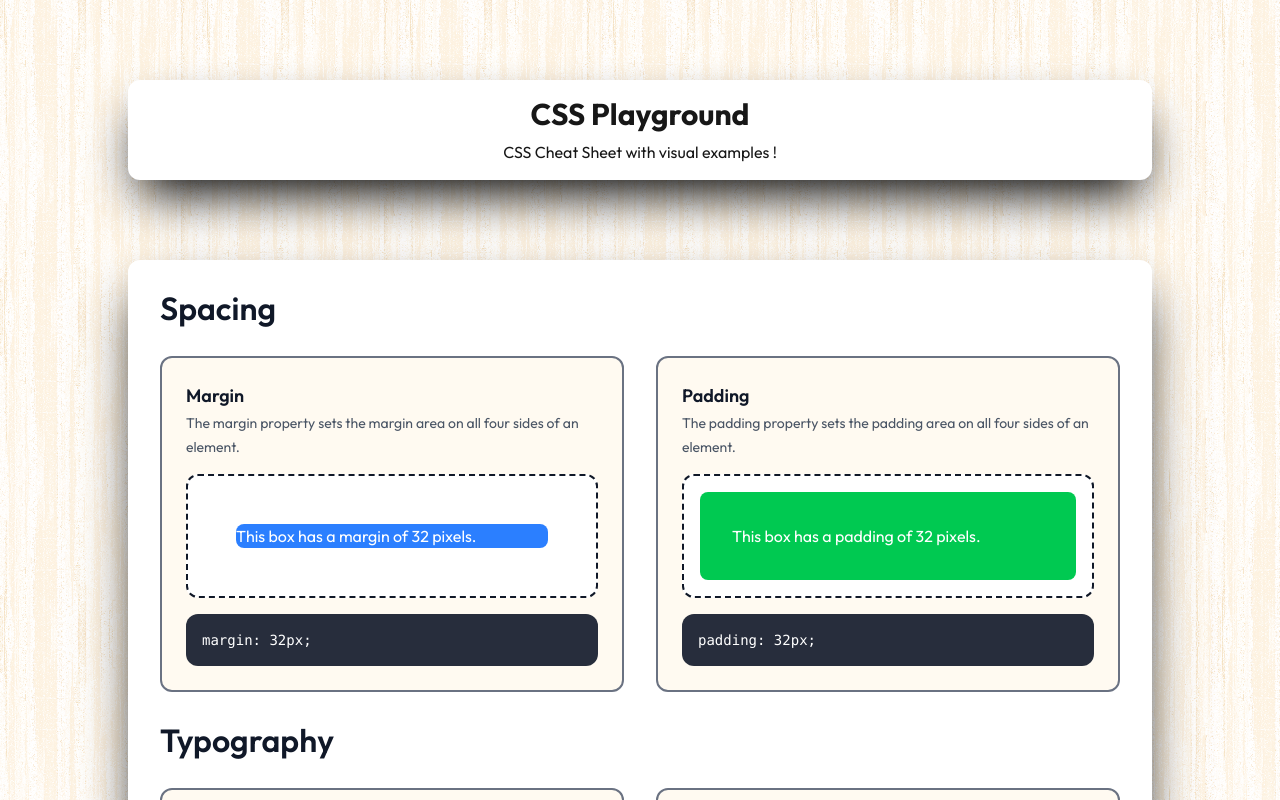
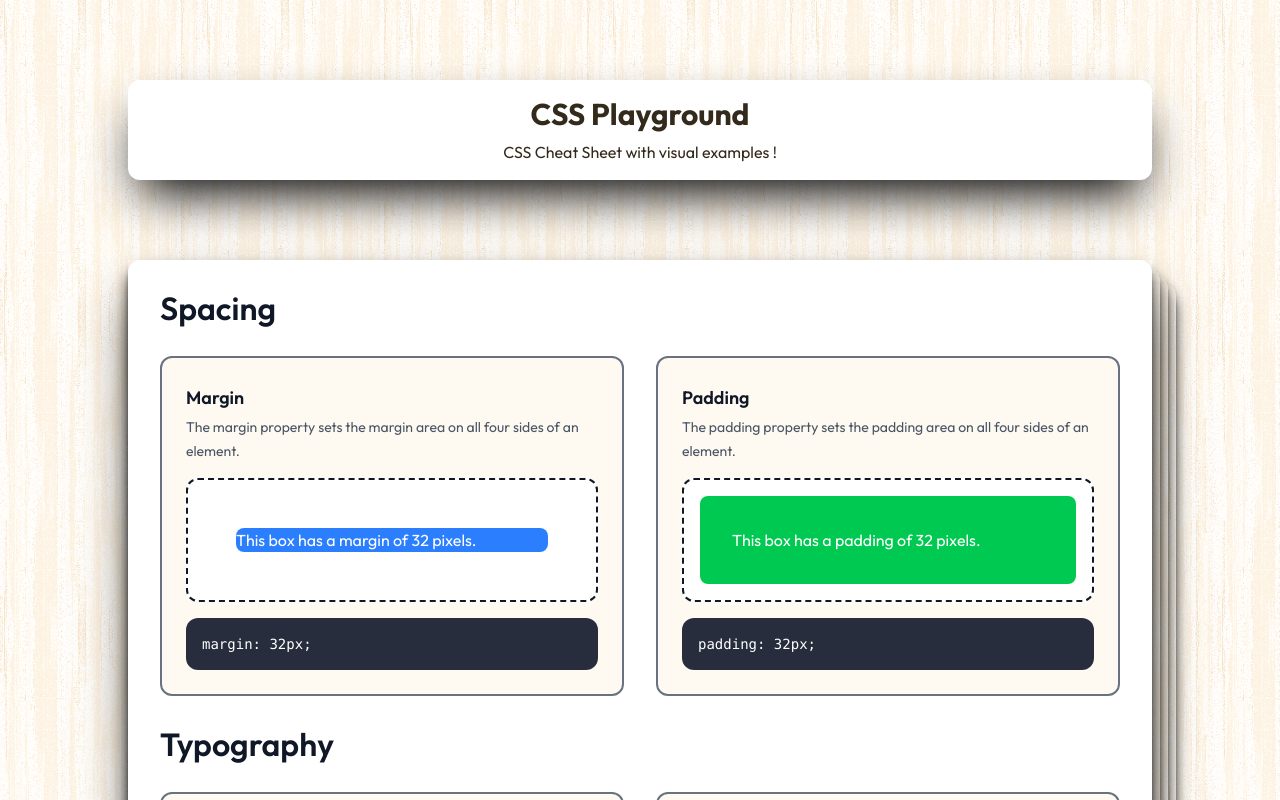
Before and after one commit to GDami/css-cheat-sheet, a Next.js app: page / in a window 1280 px wide. Shown: the top 800 px of the page. Built offline with nearby package versions, Linux system fonts and the light colour scheme.

Commit message:
sheet stack effect

```diff
--- a/app/page.tsx
+++ b/app/page.tsx
@@ -7,16 +7,20 @@ import "./styles/page.css";
 
 const inlineStyles = {
     exampleBox: "rounded-lg",
-    section: "my-8 flex flex-col gap-8",
+    section: "flex flex-col gap-8",
     sectionGrid: "grid grid-cols-2 gap-8",
 }
 
 export default function Home() {
     return (
-        <div className="wood bg-paper">
+        <div className="wood bg-paper text-wood">
             <div className="flex flex-col items-center">
                 <Header></Header>
-                <main className="paper rounded-xl max-w-5xl text-gray-900 px-8 border-paper-solid shadow-2xl shadow-black mb-20">
+                <div className="z-1 relative mb-20 shadow-2xl shadow-black">
+                    <div className="undersheet shifted-3 rounded-xl shadow-lg shadow-black"></div>
+                    <div className="undersheet shifted-2 rounded-xl shadow-lg shadow-black"></div>
+                    <div className="undersheet shifted-1 rounded-xl shadow-lg shadow-black"></div>
+                    <main className="paper rounded-xl max-w-5xl text-gray-900 px-8 border-paper-solid flex flex-col gap-8 py-8 shadow-lg shadow-black">
                         <section id="Spacing" className={inlineStyles.section}>
                             <h2>Spacing</h2>
                             {/* TODO : right/left/x/y */}
@@ -113,5 +117,6 @@ export default function Home() {
                 </main>
                 </div>
             </div>
+        </div>
     );
 }
--- a/app/styles/page.css
+++ b/app/styles/page.css
@@ -12,6 +12,7 @@ h2 {
 
 h3 {
     font-weight: 600;
+    line-height: 32px;
 }
 
 .wood {
@@ -23,6 +24,29 @@ h3 {
 .paper {
     background-color: white;
     background-image:
-        linear-gradient(var(--color-paper-solid) 1px, transparent 1px);
+        linear-gradient(var(--color-rose-100) 1px, transparent 1px);
     background-size: 32px 32px;
+    position: relative;
+    z-index: 1;
 }
+
+.undersheet {
+    content: "";
+    position: absolute;
+    top: 0;
+    left: 0;
+    width: 100%;
+    height: 100%;
+    background-color: var(--color-gray-100);
+    z-index: -1;
+
+    &.shifted-1 {
+        transform: translate(8px, 8px);
+    }
+    &.shifted-2 {
+        transform: translate(16px, 16px);
+    }
+    &.shifted-3 {
+        transform: translate(24px, 24px);
+    }
+}
```
Lines whose indentation alone changed are shown as unchanged.
